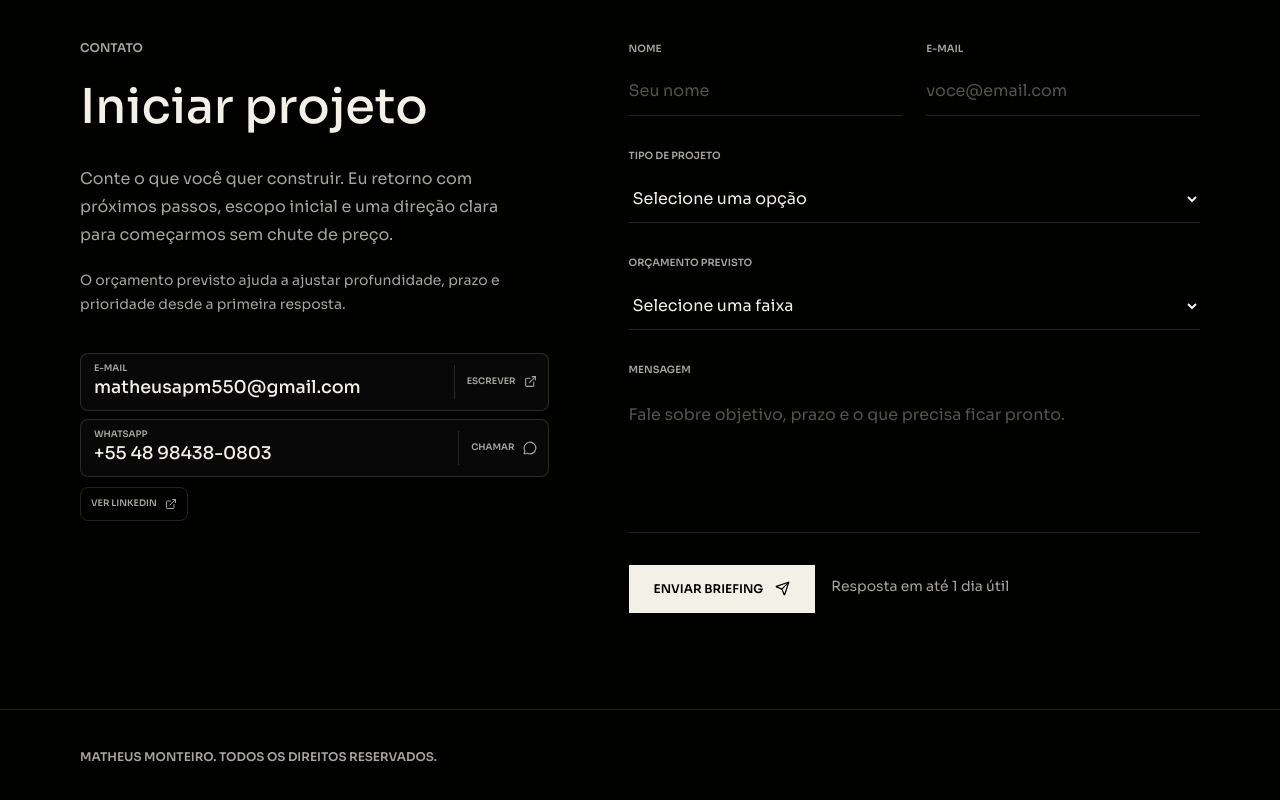
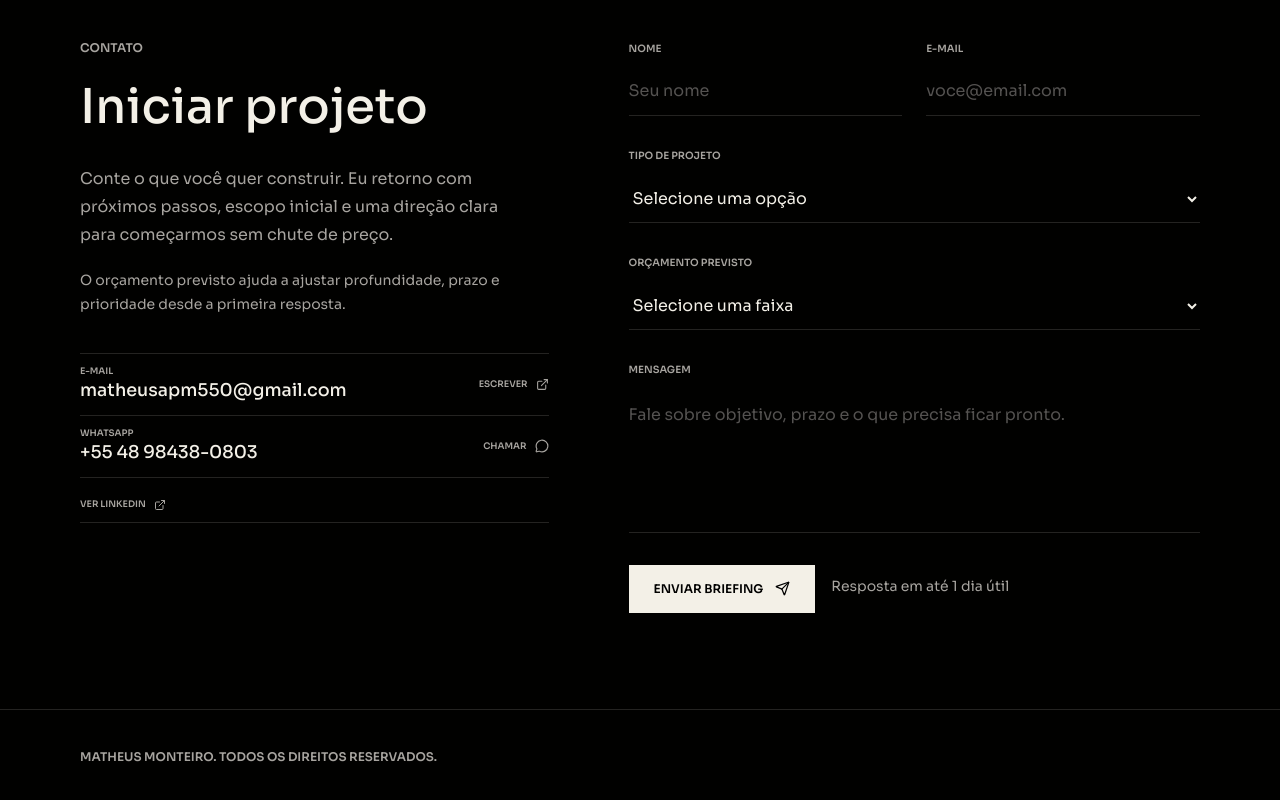
Before and after one commit to Monteiromathe550/matheus-portifolio, a React (Vite) app: page / in a window 1280 px wide. Shown: the part 3667-4467 px from the top of the page. Built offline with nearby package versions, Linux system fonts and the light colour scheme.

Commit message:
Update index.css

```diff
--- a/src/index.css
+++ b/src/index.css
@@ -249,25 +249,22 @@ textarea {
 
 .contact-channels {
   display: grid;
-  gap: 8px;
+  gap: 0;
+  border-block: 1px solid var(--border);
 }
 
 .contact-channel {
   display: flex;
-  min-height: 58px;
+  min-height: 62px;
   align-items: center;
   justify-content: space-between;
   gap: 14px;
-  border: 1px solid var(--border);
-  border-radius: var(--radius);
-  background-color: color-mix(in oklch, var(--primary) 3%, transparent);
-  padding: 10px 11px 10px 13px;
+  border-bottom: 1px solid var(--border);
+  padding-block: 13px;
   color: var(--primary);
   transition:
-    background-color 360ms ease,
     border-color 360ms ease,
-    color 360ms ease,
-    transform 420ms cubic-bezier(0.16, 1, 0.3, 1);
+    color 360ms ease;
 }
 
 .contact-channel-label,
@@ -298,12 +295,10 @@ textarea {
 
 .contact-channel-action {
   display: inline-flex;
-  min-height: 34px;
+  min-height: 32px;
   flex: 0 0 auto;
   align-items: center;
   gap: 8px;
-  border-left: 1px solid var(--border);
-  padding-left: 12px;
   color: var(--muted-foreground);
   font-size: 9px;
   font-weight: 700;
@@ -319,10 +314,8 @@ textarea {
 }
 
 .contact-channel:hover {
-  background-color: color-mix(in oklch, var(--primary) 6%, transparent);
   border-color: color-mix(in oklch, var(--primary) 24%, transparent);
   color: var(--secondary);
-  transform: translate3d(0, -1px, 0);
 }
 
 .contact-channel:hover .contact-channel-action {
@@ -345,22 +338,20 @@ textarea {
   min-height: 34px;
   align-items: center;
   gap: 8px;
-  margin-top: 2px;
-  border: 1px solid var(--border);
-  border-radius: var(--radius);
-  padding: 0 10px;
+  margin-top: 10px;
+  padding: 0;
   color: var(--muted-foreground);
   font-size: 9px;
   font-weight: 700;
   text-transform: uppercase;
   transition:
-    border-color 300ms ease,
-    color 300ms ease;
+    color 300ms ease,
+    transform 360ms cubic-bezier(0.16, 1, 0.3, 1);
 }
 
 .contact-social-link:hover {
-  border-color: color-mix(in oklch, var(--primary) 24%, transparent);
   color: var(--secondary);
+  transform: translate3d(2px, 0, 0);
 }
 
 @media (max-width: 480px) {
```
